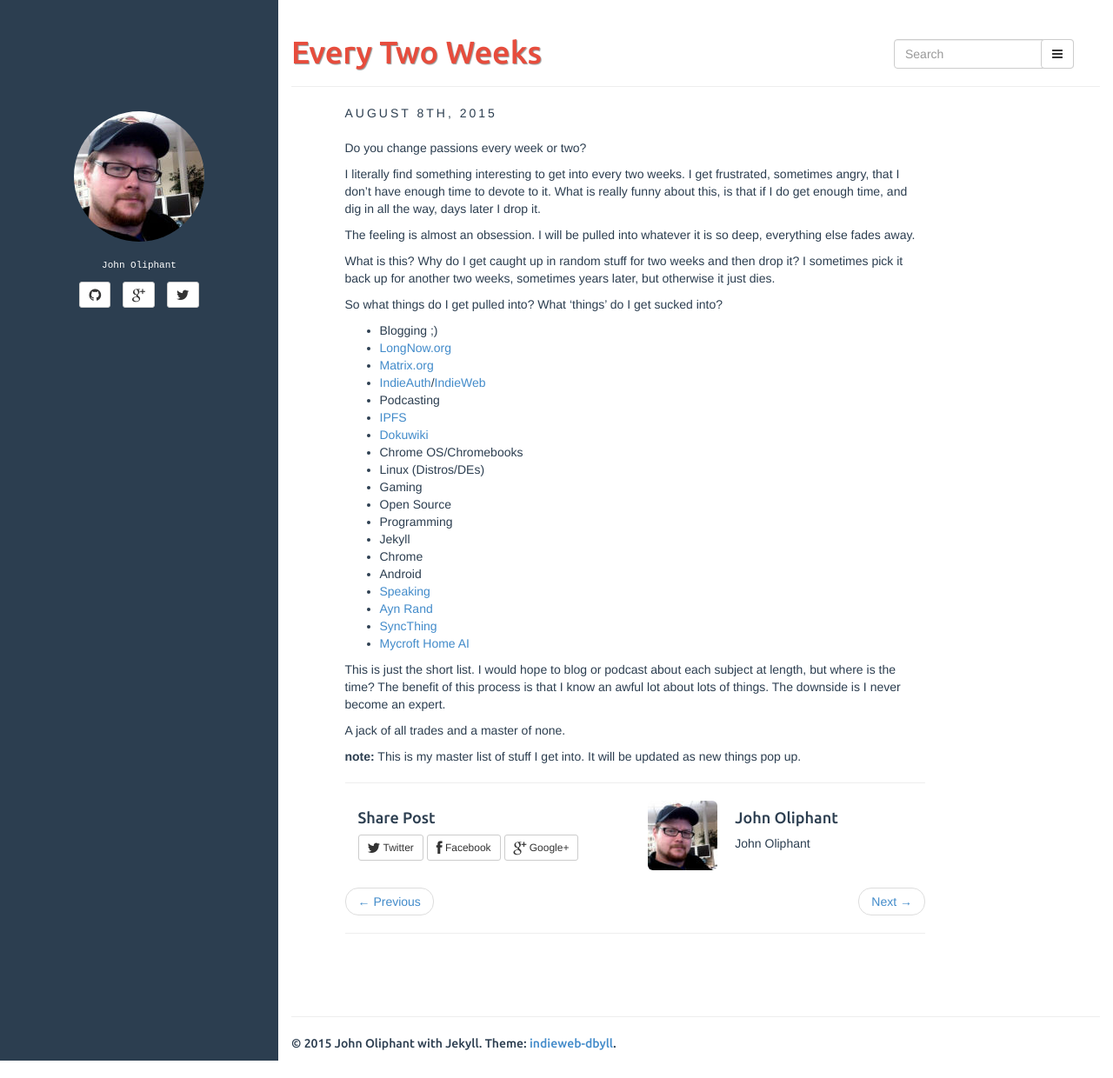
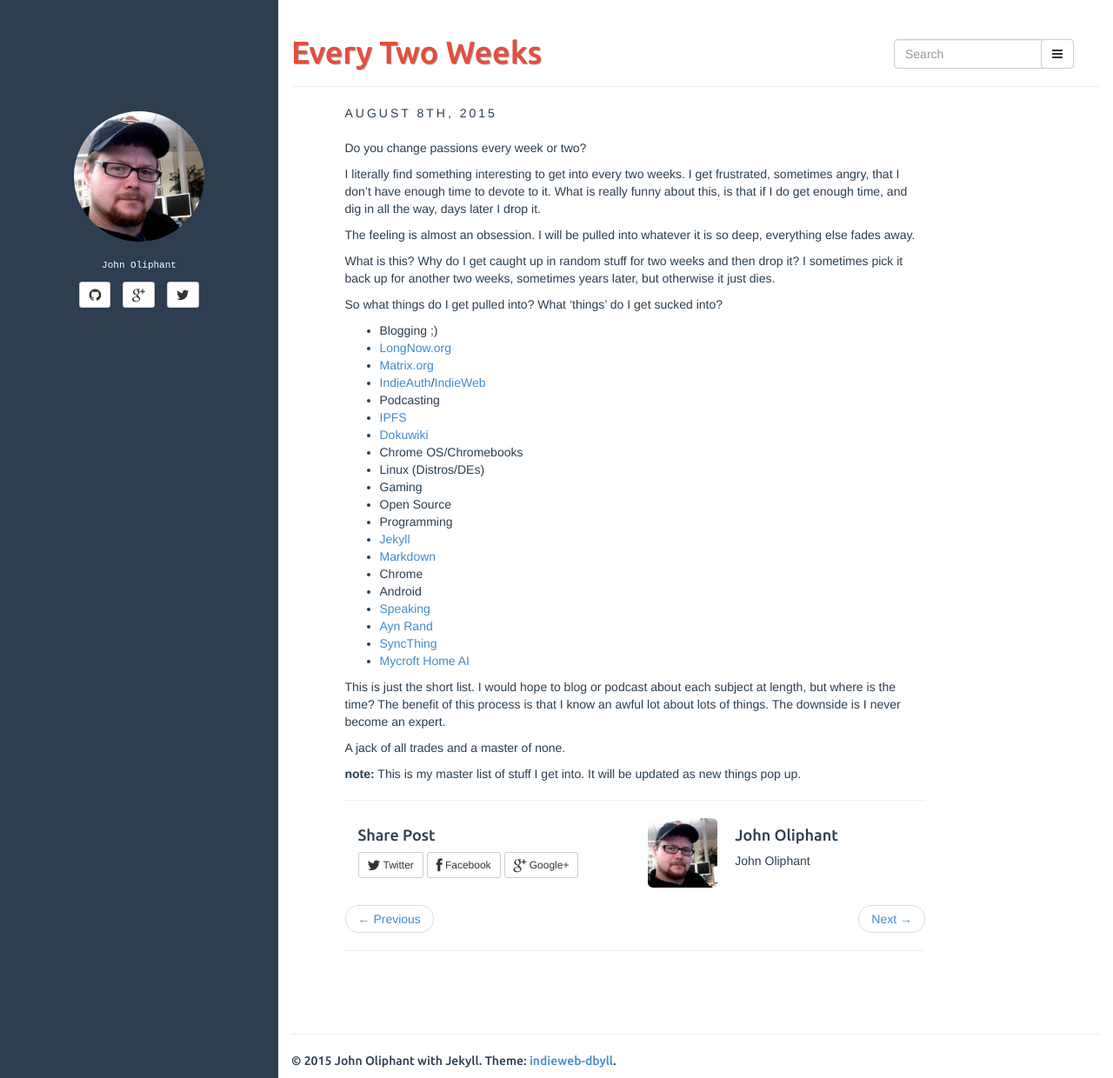
Before and after one commit to tnotm/tnotm.github.io, a Jekyll site: the page built from _posts/2015-8-8-every-two-weeks.md, in a window 1280 px wide and 1240 px high. Shown: the whole window at 87% size. Built offline with Jekyll 4.4.1, drawn with Linux system fonts in a browser that asks for light colours; comment, search, counter and statistics services are not loaded.

Commit message:
Saved 2015-8-8-every-two-weeks.md with Dillinger.io

```diff
--- a/_posts/2015-8-8-every-two-weeks.md
+++ b/_posts/2015-8-8-every-two-weeks.md
@@ -39,7 +39,8 @@
 * Gaming
 * Open Source
 * Programming
-* Jekyll
+* [Jekyll][k]
+* [Markdown][l]
 * Chrome
 * Android
 * [Speaking][h]
@@ -62,4 +63,6 @@
 [g]: http://www.aynrand.org/ "Ayn Rand"
 [h]: https://www.toastmasters.org/ "Toastmasters"
 [i]: https://syncthing.net/ "SyncThing"
-[j]: https://www.kickstarter.com/projects/aiforeveryone/mycroft-an-open-source-artificial-intelligence-for/ "Mycroft"
+[j]: https://www.kickstarter.com/projects/aiforeveryone/mycroft-an-open-source-artificial-intelligence-for/ "Mycroft - Home AI"
+[k]:http://jekyllrb.com/ "Jekyll - Markdown based blogging platform"
+[l]:http://daringfireball.net/projects/markdown/ "Markdown - a plain text formatting syntax"
```
